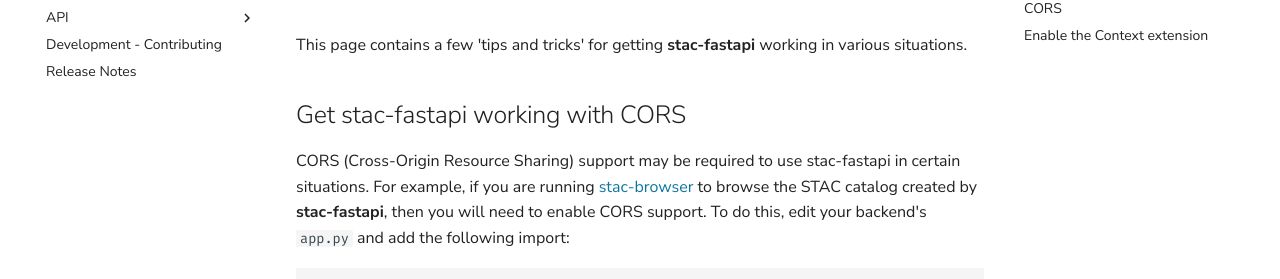
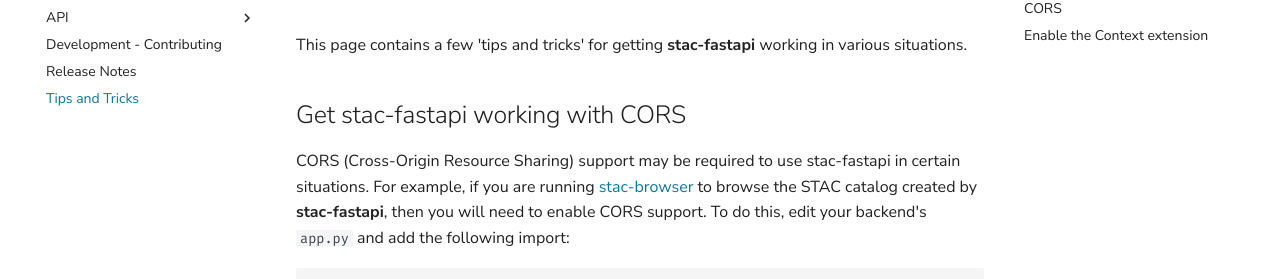
Before and after one commit to stac-utils/stac-fastapi, an MkDocs documentation site: the page built from docs/tips-and-tricks.md, in a window 1280 px wide. Shown: the part 147-426 px from the top of the page. Built offline with MkDocs 1.6.1 and Material for MkDocs 9.7.7, drawn with Linux system fonts in a browser that asks for light colours; comment, search, counter and statistics services are not loaded.

Commit message:
docs, fix: nav

```diff
--- a/mkdocs.yml
+++ b/mkdocs.yml
@@ -16,7 +16,9 @@
 nav:
   - Home: "index.md"
   - API:
+      - packages: api/stac_fastapi/index.md
       - stac_fastapi.api:
+          - module: api/stac_fastapi/api/index.md
           - app: api/stac_fastapi/api/app.md
           - config: api/stac_fastapi/api/config.md
           - errors: api/stac_fastapi/api/errors.md
@@ -24,29 +26,53 @@
           - models: api/stac_fastapi/api/models.md
           - openapi: api/stac_fastapi/api/openapi.md
           - routes: api/stac_fastapi/api/routes.md
+          - version: api/stac_fastapi/api/version.md
       - stac_fastapi.extensions:
+          - module: api/stac_fastapi/extensions/index.md
           - core:
+              - module: api/stac_fastapi/extensions/core/index.md
               - context: api/stac_fastapi/extensions/core/context.md
-              - filter: api/stac_fastapi/extensions/core/filter/filter.md
-              - fields: api/stac_fastapi/extensions/core/fields/fields.md
-              - query: api/stac_fastapi/extensions/core/query/query.md
-              - sort: api/stac_fastapi/extensions/core/sort/sort.md
+              - filter:
+                  - module: api/stac_fastapi/extensions/core/filter/index.md
+                  - filter: api/stac_fastapi/extensions/core/filter/filter.md
+                  - request: api/stac_fastapi/extensions/core/filter/request.md
+              - fields:
+                  - module: api/stac_fastapi/extensions/core/fields/index.md
+                  - fields: api/stac_fastapi/extensions/core/fields/fields.md
+                  - request: api/stac_fastapi/extensions/core/fields/request.md
+              - query:
+                  - module: api/stac_fastapi/extensions/core/query/index.md
+                  - query: api/stac_fastapi/extensions/core/query/query.md
+                  - request: api/stac_fastapi/extensions/core/query/request.md
+              - sort:
+                  - module: api/stac_fastapi/extensions/core/sort/index.md
+                  - request: api/stac_fastapi/extensions/core/sort/request.md
+                  - sort: api/stac_fastapi/extensions/core/sort/sort.md
               - transaction: api/stac_fastapi/extensions/core/transaction.md
-              - pagination: api/stac_fastapi/extensions/core/pagination/pagination.md
+              - pagination:
+                  - module: api/stac_fastapi/extensions/core/pagination/index.md
+                  - pagination: api/stac_fastapi/extensions/core/pagination/pagination.md
+                  - token_pagination: api/stac_fastapi/extensions/core/pagination/token_pagination.md
+              - version: api/stac_fastapi/extensions/version.md
           - third_party:
               - bulk_transactions: api/stac_fastapi/extensions/third_party/bulk_transactions.md
-      - stac_fastapi.server:
-          - app: api/stac_fastapi/server/app.md
+              - index: api/stac_fastapi/extensions/third_party/index.md
       - stac_fastapi.types:
+          - module: api/stac_fastapi/types/index.md
+          - config: api/stac_fastapi/types/config.md
+          - conformance: api/stac_fastapi/types/conformance.md
           - core: api/stac_fastapi/types/core.md
-          - config: api/stac_fastapi/types/config.md
           - errors: api/stac_fastapi/types/errors.md
           - extension: api/stac_fastapi/types/extension.md
-          - index: api/stac_fastapi/types/index.md
+          - links: api/stac_fastapi/types/links.md
+          - requests: api/stac_fastapi/types/requests.md
+          - rfc3339: api/stac_fastapi/types/rfc3339.md
           - search: api/stac_fastapi/types/search.md
+          - stac: api/stac_fastapi/types/stac.md
           - version: api/stac_fastapi/types/version.md
   - Development - Contributing: "contributing.md"
   - Release Notes: "release-notes.md"
+  - Tips and Tricks: tips-and-tricks.md
 
 plugins:
   - search
```
